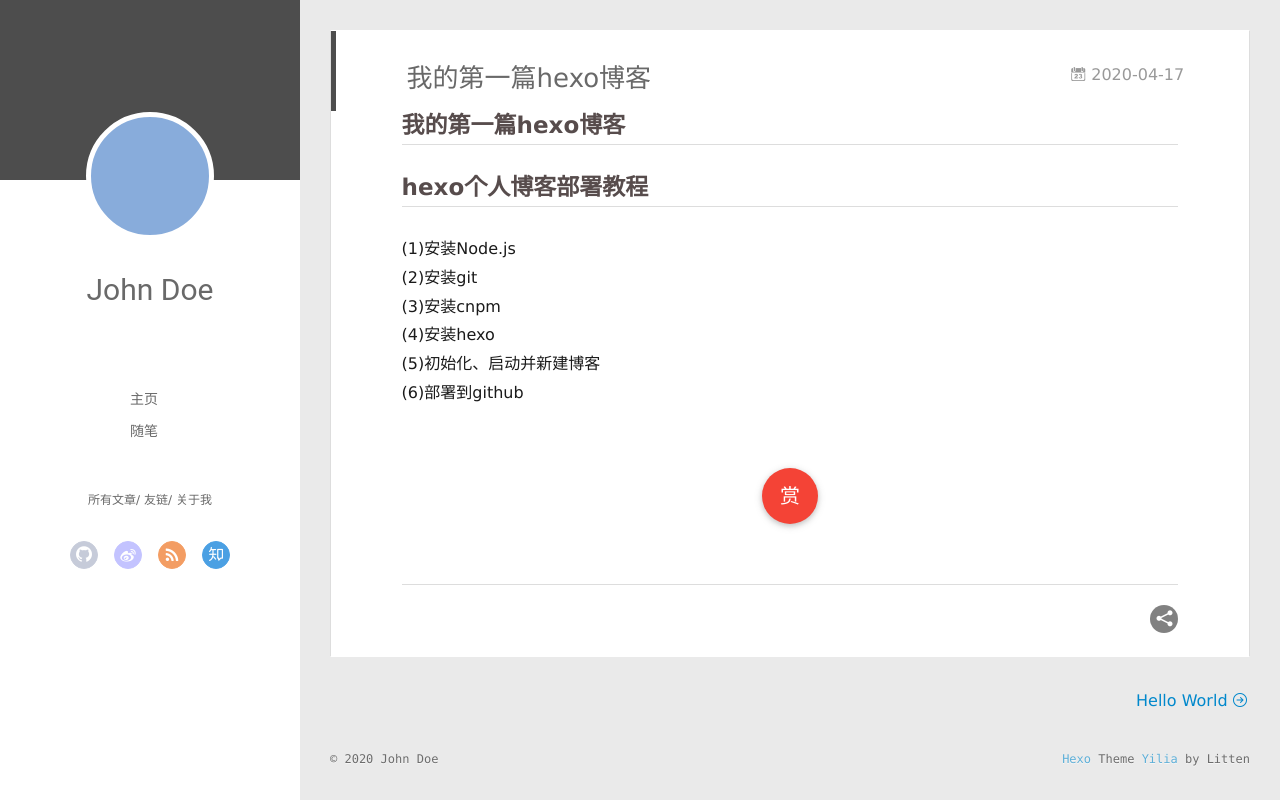
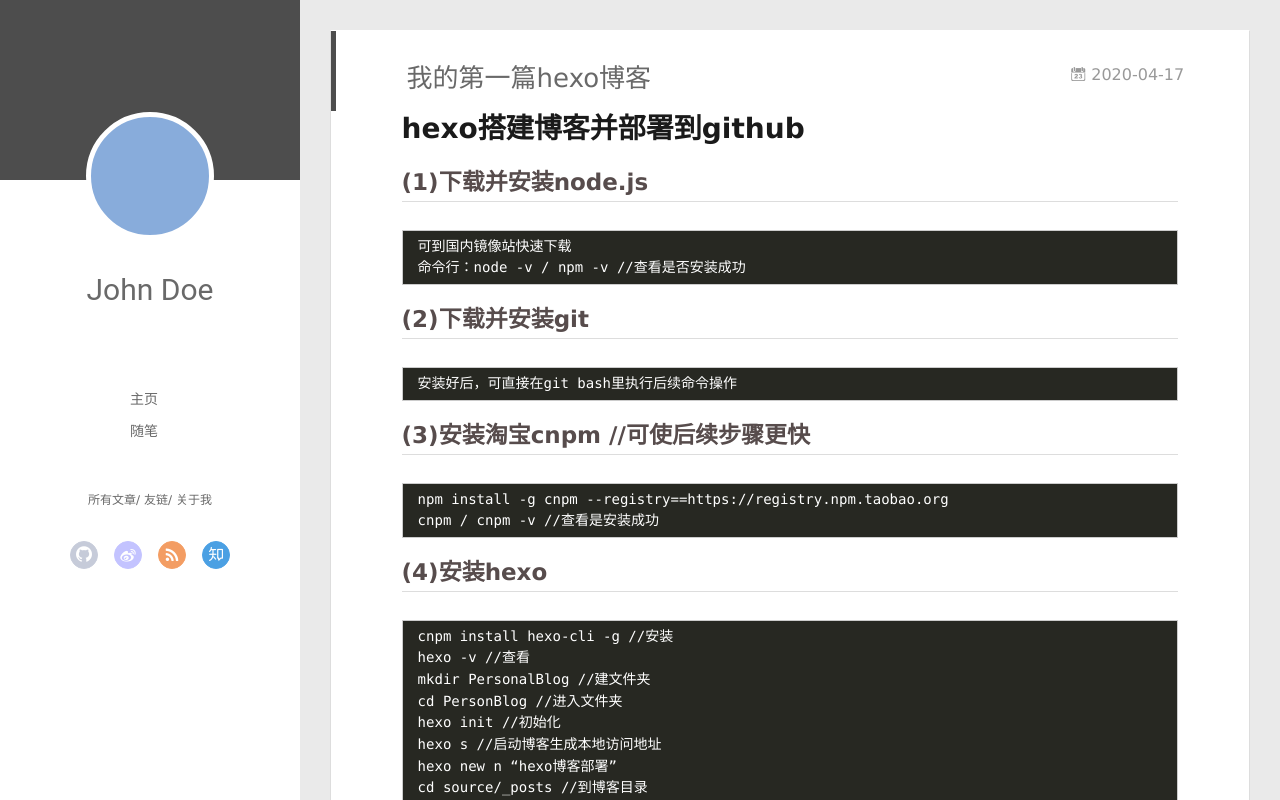
Before and after one commit to longyun2do/longyuncqu.github.io, a plain HTML site: page 2020/04/17/我的第一篇hexo博客/index.html in a window 1280 px wide. Drawn offline with Linux system fonts and the light colour scheme; no server answers.

Commit message:
Site updated: 2020-04-18 08:52:21

```diff
--- a/2020/04/17/我的第一篇hexo博客/index.html
+++ b/2020/04/17/我的第一篇hexo博客/index.html
@@ -8,15 +8,15 @@
   <link rel="dns-prefetch" href="http://yoursite.com">
   <title>我的第一篇hexo博客 | Hexo</title>
   <meta name="viewport" content="width=device-width, initial-scale=1, maximum-scale=1">
-  <meta name="description" content="我的第一篇hexo博客hexo个人博客部署教程(1)安装Node.js(2)安装git(3)安装cnpm(4)安装hexo(5)初始化、启动并新建博客(6)部署到github">
+  <meta name="description" content="hexo搭建博客并部署到github(1)下载并安装node.js可到国内镜像站快速下载 命令行：node -v &#x2F; npm -v &#x2F;&#x2F;查看是否安装成功(2)下载并安装git安装好后，可直接在git bash里执行后续命令操作(3)安装淘宝cnpm &#x2F;&#x2F;可使后续步骤更快npm install -g cnpm --registry&#x3D;&#x3D;https:&#x2F;&#x2F;registry.npm.taobao.org c">
 <meta property="og:type" content="article">
 <meta property="og:title" content="我的第一篇hexo博客">
 <meta property="og:url" content="http://yoursite.com/2020/04/17/%E6%88%91%E7%9A%84%E7%AC%AC%E4%B8%80%E7%AF%87hexo%E5%8D%9A%E5%AE%A2/index.html">
 <meta property="og:site_name" content="Hexo">
-<meta property="og:description" content="我的第一篇hexo博客hexo个人博客部署教程(1)安装Node.js(2)安装git(3)安装cnpm(4)安装hexo(5)初始化、启动并新建博客(6)部署到github">
+<meta property="og:description" content="hexo搭建博客并部署到github(1)下载并安装node.js可到国内镜像站快速下载 命令行：node -v &#x2F; npm -v &#x2F;&#x2F;查看是否安装成功(2)下载并安装git安装好后，可直接在git bash里执行后续命令操作(3)安装淘宝cnpm &#x2F;&#x2F;可使后续步骤更快npm install -g cnpm --registry&#x3D;&#x3D;https:&#x2F;&#x2F;registry.npm.taobao.org c">
 <meta property="og:locale" content="en_US">
 <meta property="article:published_time" content="2020-04-17T15:34:04.000Z">
-<meta property="article:modified_time" content="2020-04-17T15:44:43.465Z">
+<meta property="article:modified_time" content="2020-04-18T00:51:55.553Z">
 <meta property="article:author" content="John Doe">
 <meta name="twitter:card" content="summary">
 
@@ -174,8 +174,32 @@
 
     <div class="article-entry" itemprop="articleBody">
 
-        <h2 id="我的第一篇hexo博客"><a href="#我的第一篇hexo博客" class="headerlink" title="我的第一篇hexo博客"></a>我的第一篇hexo博客</h2><h2 id="hexo个人博客部署教程"><a href="#hexo个人博客部署教程" class="headerlink" title="hexo个人博客部署教程"></a>hexo个人博客部署教程</h2><p>(1)安装Node.js<br>(2)安装git<br>(3)安装cnpm<br>(4)安装hexo<br>(5)初始化、启动并新建博客<br>(6)部署到github</p>
-
+        <h1 id="hexo搭建博客并部署到github"><a href="#hexo搭建博客并部署到github" class="headerlink" title="hexo搭建博客并部署到github"></a>hexo搭建博客并部署到github</h1><h2 id="1-下载并安装node-js"><a href="#1-下载并安装node-js" class="headerlink" title="(1)下载并安装node.js"></a>(1)下载并安装node.js</h2><pre><code>可到国内镜像站快速下载
+命令行：node -v / npm -v //查看是否安装成功</code></pre><h2 id="2-下载并安装git"><a href="#2-下载并安装git" class="headerlink" title="(2)下载并安装git"></a>(2)下载并安装git</h2><pre><code>安装好后，可直接在git bash里执行后续命令操作</code></pre><h2 id="3-安装淘宝cnpm-可使后续步骤更快"><a href="#3-安装淘宝cnpm-可使后续步骤更快" class="headerlink" title="(3)安装淘宝cnpm //可使后续步骤更快"></a>(3)安装淘宝cnpm //可使后续步骤更快</h2><pre><code>npm install -g cnpm --registry==https://registry.npm.taobao.org
+cnpm / cnpm -v //查看是安装成功</code></pre><h2 id="4-安装hexo"><a href="#4-安装hexo" class="headerlink" title="(4)安装hexo"></a>(4)安装hexo</h2><pre><code>cnpm install hexo-cli -g //安装
+hexo -v //查看
+mkdir PersonalBlog //建文件夹
+cd PersonBlog //进入文件夹
+hexo init //初始化
+hexo s //启动博客生成本地访问地址
+hexo new n “hexo博客部署”
+cd source/_posts //到博客目录
+vim filename //撰写博客
+hexo clean //清理
+hexo g //生成</code></pre><h2 id="5-免费部署到github"><a href="#5-免费部署到github" class="headerlink" title="(5)免费部署到github"></a>(5)免费部署到github</h2><pre><code>设置SSH key让github识别计算机
+    ssh-keygen -t rsa -C &quot;email@&quot;//到指定目录创建 cd ~/.shh
+    GitHub的SSH Keys中添加id_rsa.pub中内容
+新建版本库 //名字不许为longyuncqu.github.io
+vim _config.yml //更改配置文件
+    /**
+    deploy:
+    type: git
+    repo: https://github.com/longyuncqu/longyuncqu.github.io.git
+    branch: master
+    */
+cnpm install hexo-deployer-git //安装工具
+hexo d //发布到github
+hexo g -d //生成后发布</code></pre>
 
 
 
```
Also changed, not shown: index.html (+26 -2 lines).
